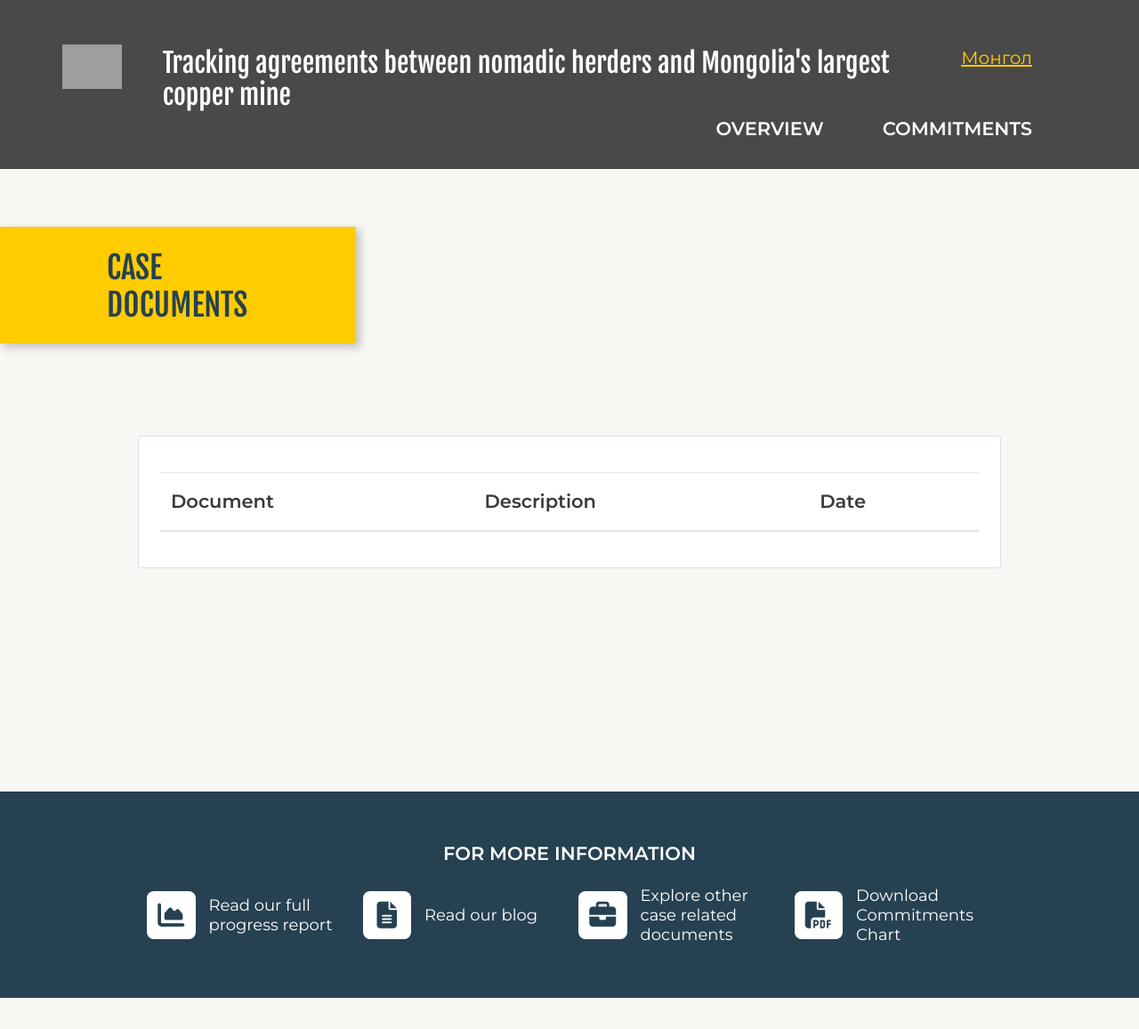
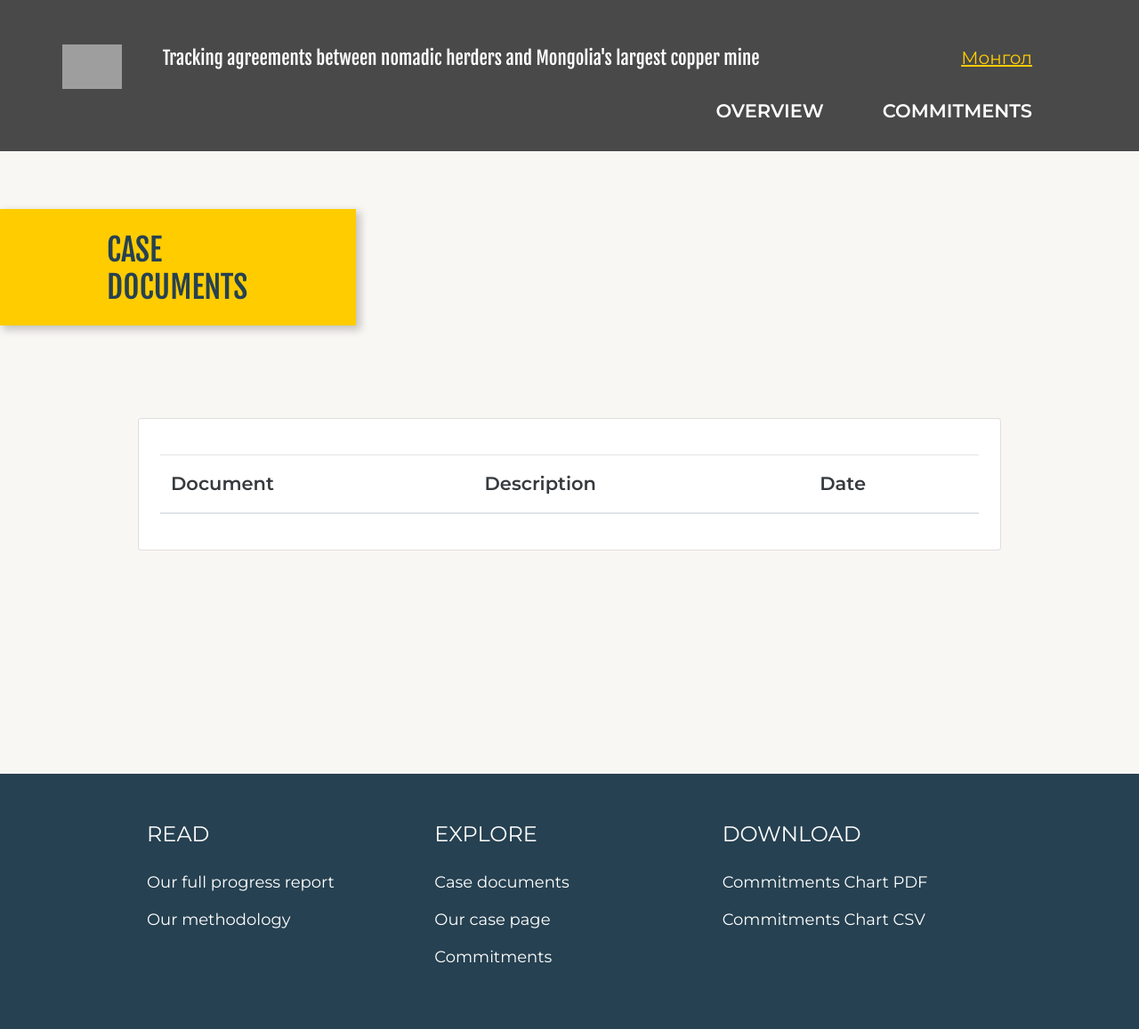
Before and after one commit to acounsel/scorecard, a Django app: page /documents in a window 1280 px wide. Shown: the whole page at 89% size. Before the commit the page ends 1122 px from the top, so only its background shows below. Run offline with Django 3.2, Linux system fonts and the light colour scheme; data that the repository does not hold is empty; some libraries are stand-ins or nearby versions; grey boxes are pictures that could not be loaded.

Commit message:
add footer changes

```diff
--- a/scorecard/templates/addins/footer.html
+++ b/scorecard/templates/addins/footer.html
@@ -1,22 +1,22 @@
 {% load i18n %}
 <div class="container">
-  <p class="White text-center text-uppercase font-weight-bold">{% trans "For More Information" %}</p>
-  <div class="d-flex align-items-center flex-column flex-md-row text-white">
-    <a href="" class="Footer-info d-flex align-items-center">
-      <div class="Icon"><i class="fas fa-chart-area fa-fw"></i></div>
-      <span>{% trans "Read our full progress report" %}</span>
-    </a>
-    <a href="" class="Footer-info d-flex align-items-center">
-      <div class="Icon"><i class="fas fa-file-alt fa-fw"></i></div>
-      <span>{% trans "Read our blog" %}</span>
-    </a>
-    <a href="{% url 'document-list' %}" class="Footer-info d-flex align-items-center">
-      <div class="Icon"><i class="fas fa-briefcase fa-fw"></i></div>
-      <span>{% trans "Explore other case related documents" %}</span>
-    </a>
-    <a class="Footer-info d-flex align-items-center">
-      <div class="Icon"><i class="fas fa-file-pdf fa-fw"></i></div>
-      <span>{% trans "Download Commitments Chart" %}</span>
-    </a>
+<!--   <p class="White text-center text-uppercase font-weight-bold">{% trans "For More Information" %}</p> -->
+  <div class="d-flex align-items-start flex-column flex-md-row text-white">
+    <div class="Footer-info d-flex flex-column">
+      <p>{% trans "Read" %}</p>
+      <a href="">{% trans "Our full progress report" %}</a>
+      <a href="">{% trans "Our methodology" %}</a>
+    </div>
+    <div class="Footer-info d-flex flex-column">
+      <p>{% trans "Explore" %}</p>
+      <a href="">{% trans "Case documents" %}</a>
+      <a href="">{% trans "Our case page" %}</a>
+      <a href="">{% trans "Commitments" %}</a>
+    </div>
+    <div class="Footer-info d-flex flex-column">
+      <p>{% trans "Download" %}</p>
+      <a href="">{% trans "Commitments Chart PDF" %}</a>
+      <a href="">{% trans "Commitments Chart CSV" %}</a>
+    </div>
   </div>
 </div>
--- a/scorecard/templates/addins/navbar.html
+++ b/scorecard/templates/addins/navbar.html
@@ -11,6 +11,9 @@
 
 </div>
 <nav class="navbar navbar-expand-lg navbar-dark bg-dark">
+  <button class="navbar-toggler" type="button" data-toggle="collapse" data-target="#navbarNav" aria-controls="navbarNav" aria-expanded="false" aria-label="Toggle navigation">
+    <span class="navbar-toggler-icon"></span>
+  </button>
   <div class="collapse navbar-collapse" id="navbarNav">
     <ul class="navbar-nav w-100">
       <li class="nav-item dropdown mr-3 ml-auto">
--- a/scorecard/templates/base.html
+++ b/scorecard/templates/base.html
@@ -135,7 +135,7 @@
         }
         .Subtitle {
           color: white;
-          font-size: 30px;
+          font-size: 1.3rem;
           padding: 0;
           text-transform: none
         }
@@ -457,25 +457,33 @@
           margin: 0 auto;
         }
         .Footer-info {
+          flex: 1;
+        }
+        .Footer-info p {
           color: #FFFFFF;
-          flex: 1;
+          font-size: 1.5rem;
+          line-height: 2.2rem;
+          padding: 0 10px;
+          text-transform: uppercase;
+        }
+        .Footer-info a {
+          color: #FFFFFF;
           font-size: 18px;
           line-height: 22px;
-          padding: 0 10px;
+          padding: 10px;
           text-decoration: none;
         }
-          .Footer-info:hover {
+          .Footer-info a:hover {
             text-decoration: none;
-            color: #FFFFFF;
           }
-          footer .Icon {
+         /* footer .Icon {
             background-color: #FFFFFF;
             color: #264151;
             padding: 8px 8px 6px;
             border-radius: 8px;
             font-size: 30px;
             margin-right: 15px;
-          }
+          }*/
 
       @media only screen and (max-width: 800px) {
         .navbar-brand {
```
